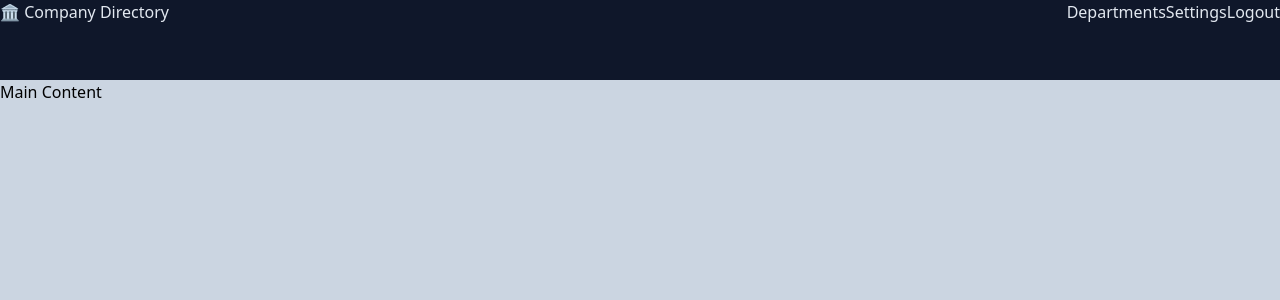
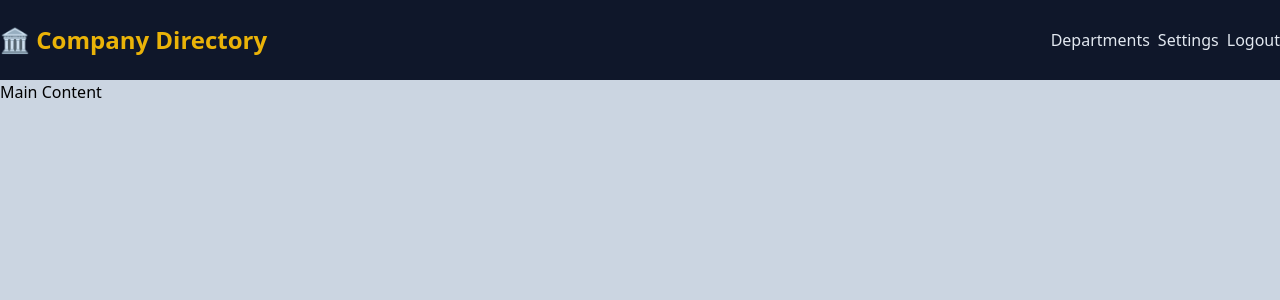
Before and after one commit to jrbanda1/vue-company-directory, a Vue app: page / in a window 1280 px wide. Shown: the top 300 px of the page. Built offline with nearby package versions, Linux system fonts and the light colour scheme.

Commit message:
added .wrapper,.brand,.menu to NavBar.vue

```diff
--- a/src/components/NavBar.vue
+++ b/src/components/NavBar.vue
@@ -20,9 +20,17 @@ const brand =ref('🏛️ Company Directory')
 
 <style scoped lang="postcss">
     nav{
-        @apply h-20 bg-slate-900 text-slate-200;
+        @apply flex h-20 bg-slate-900 text-slate-200;
         .wrapper{
-            @apply flex justify-between items-center;
+            @apply container mx-auto flex w-full items-center justify-between;
+            .brand{
+                &-title{
+                    @apply text-2xl font-bold text-yellow-500;
+                }
+            }
+            .menu {
+                @apply flex gap-2;
+            }
         }
     }
 </style>
```
